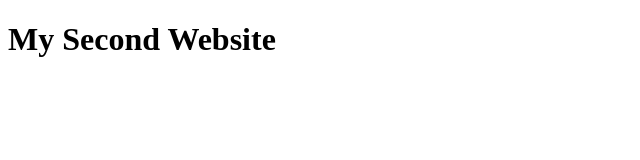
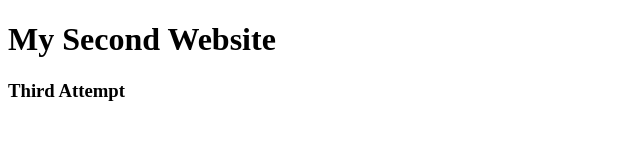
Before and after one commit to jah2488/cool-project, a plain HTML site: page index.html in a window 1280 px wide. Shown: the whole page, without its empty margins (0-640 px from the left). Drawn offline with Linux system fonts and the light colour scheme.

Commit message:
Adding new header

```diff
--- a/index.html
+++ b/index.html
@@ -5,5 +5,6 @@
 </head>
 <body>
   <h1>My Second Website</h1>
+  <h3>Third Attempt</h3>
 </body>
 </html>
```
